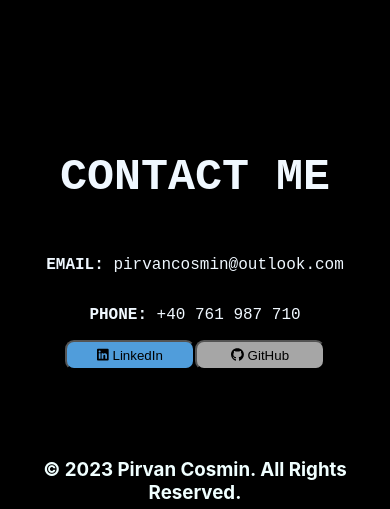
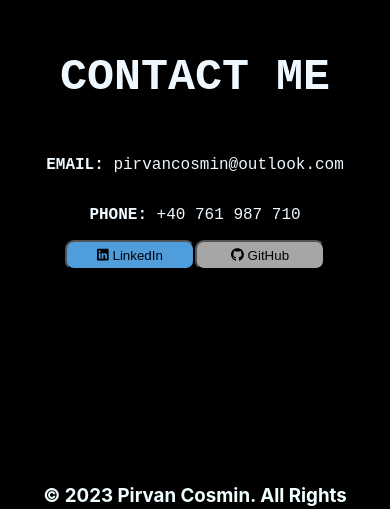
Before and after one commit to pirvancosmin/Portofolio, a React (Create React App) app: page / in a window 390 px wide. Shown: the part 3251-3760 px from the top of the page. Built offline with nearby package versions, Linux system fonts and the light colour scheme.

Commit message:
Update index.css

```diff
--- a/src/index.css
+++ b/src/index.css
@@ -195,7 +195,11 @@ article {
   padding: 0 0 100px 0;
   align-items: center;
   text-align: center;
-
+}
+@media screen and (max-width: 540px) {
+  .projectSection {
+    padding: 0;
+  }
 }
 
 .devImg {
@@ -207,6 +211,7 @@ article {
     width: 85%;
   }
 }
+
 
 .projectImg {
   width: 400px;
@@ -249,12 +254,14 @@ article {
   padding: 50px 15px;
   color: aliceblue;
   font-size: 20px;
+  padding-bottom: 10%;
 }
 
 @media screen and (max-width: 540px) {
   .contact {
     font-size: 15px;
     margin: 5%;
+    padding-bottom: 45%;
   }
 }
 
```
